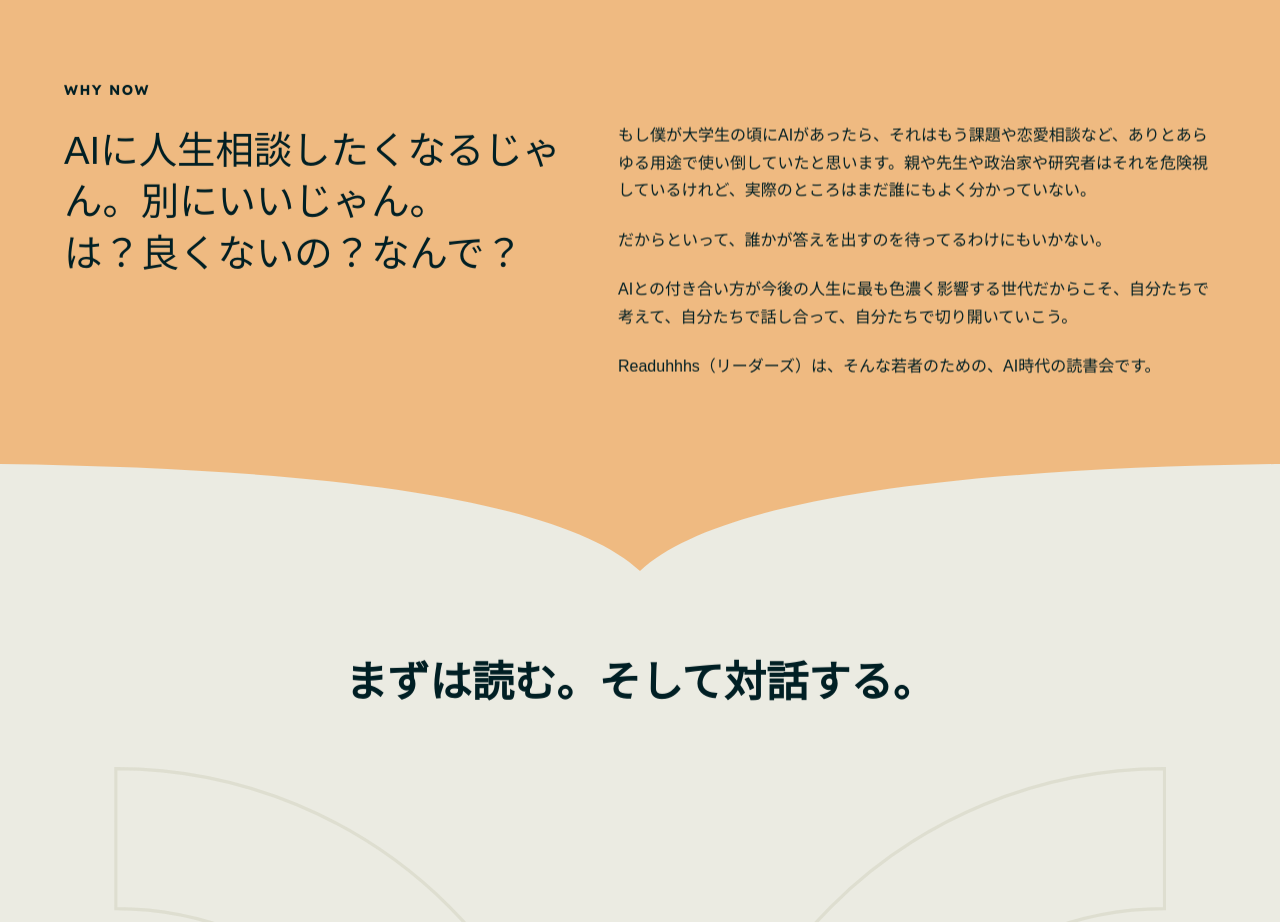
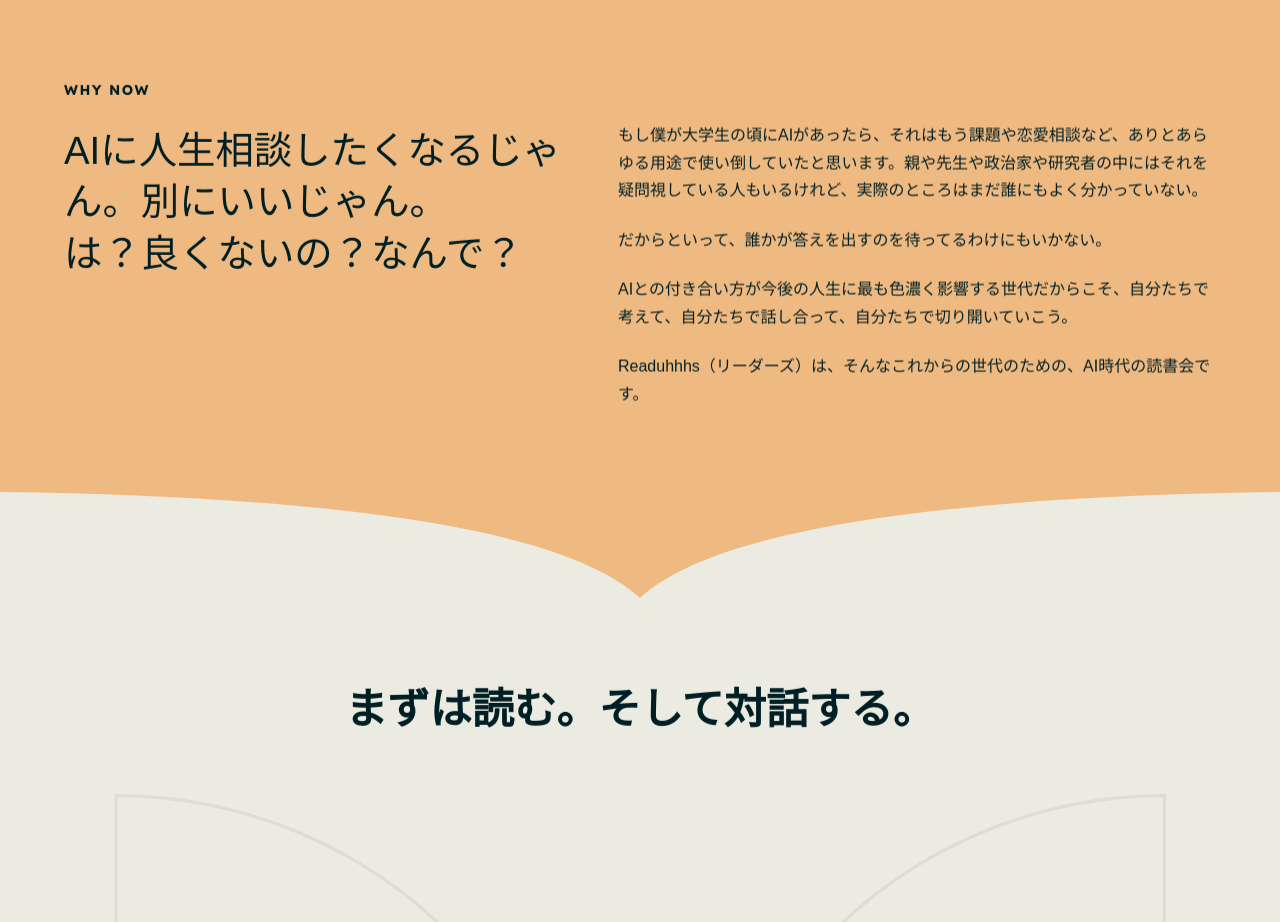
Before and after one commit to diceky/readuhhhs, a React (Vite) app: page / in a window 1280 px wide. Shown: the part 1116-2038 px from the top of the page. Built offline with nearby package versions, Linux system fonts and the light colour scheme; a web font is replaced by a local one.

Commit message:
minor wording tweaks

```diff
--- a/index.html
+++ b/index.html
@@ -3,7 +3,7 @@
   <head>
     <meta charset="UTF-8" />
     <meta name="viewport" content="width=device-width, initial-scale=1.0" />
-    <meta name="description" content="Readuhhhs — AI時代の読書会。読んで、話す。" />
+    <meta name="description" content="Readuhhhs（リーダーズ）はAI時代の読書会。読んで、話す。" />
     <title>Readuhhhs | リーダーズ</title>
     <link rel="preconnect" href="https://fonts.googleapis.com" />
     <link rel="preconnect" href="https://fonts.gstatic.com" crossorigin />
--- a/src/i18n/ja.js
+++ b/src/i18n/ja.js
@@ -17,11 +17,11 @@ export const ja = {
     label: "WHY NOW",
     heading: ["AIに人生相談したくなるじゃん。別にいいじゃん。", "は？良くないの？なんで？"],
     paragraphs: [
-      "もし僕が大学生の頃にAIがあったら、それはもう課題や恋愛相談など、ありとあらゆる用途で使い倒していたと思います。親や先生や政治家や研究者はそれを危険視しているけれど、実際のところはまだ誰にもよく分かっていない。",
+      "もし僕が大学生の頃にAIがあったら、それはもう課題や恋愛相談など、ありとあらゆる用途で使い倒していたと思います。親や先生や政治家や研究者の中にはそれを疑問視している人もいるけれど、実際のところはまだ誰にもよく分かっていない。",
       "だからといって、誰かが答えを出すのを待ってるわけにもいかない。",
       "AIとの付き合い方が今後の人生に最も色濃く影響する世代だからこそ、自分たちで考えて、自分たちで話し合って、自分たちで切り開いていこう。",
     ],
-    claim: "Readuhhhs（リーダーズ）は、そんな若者のための、AI時代の読書会です。",
+    claim: "Readuhhhs（リーダーズ）は、そんなこれからの世代のための、AI時代の読書会です。",
   },
   readTalk: {
     heading: "まずは読む。そして対話する。",
```
